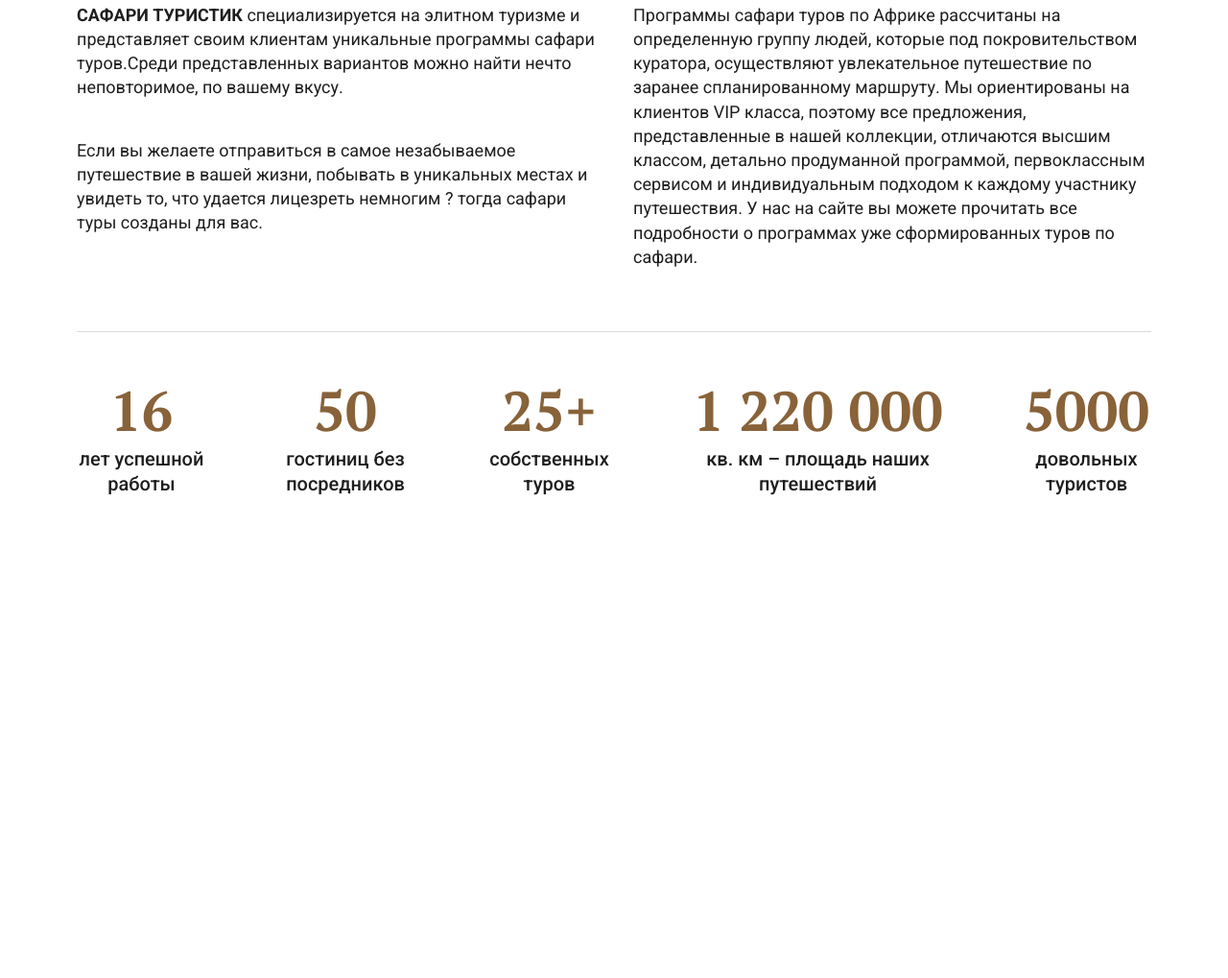
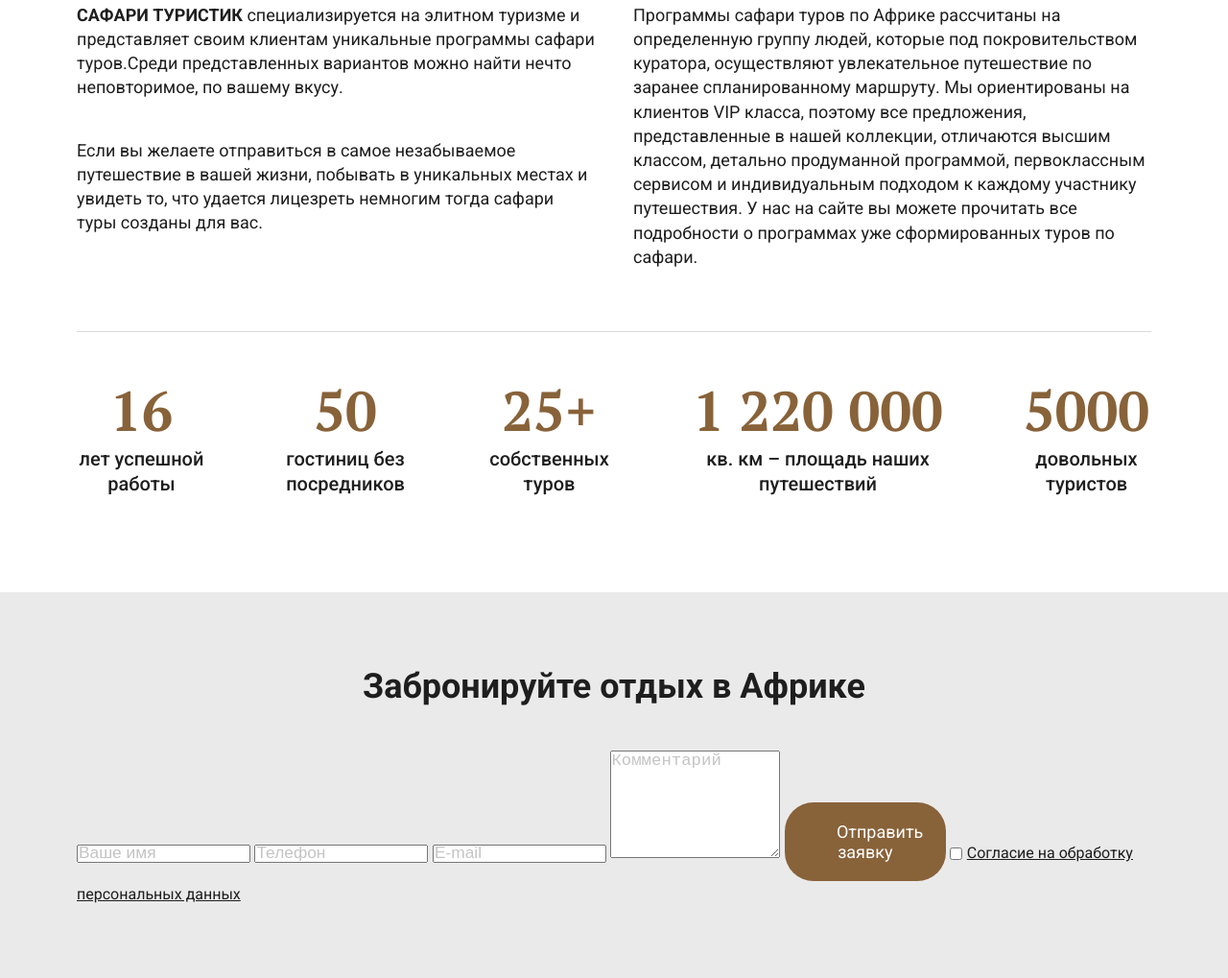
Before and after one commit to GolovanovAlex/Safari_in_Africa_landing, a plain HTML site: page index.html in a window 1280 px wide. Shown: the part 6070-7089 px from the top of the page at 96% size. Before the commit the page ends 6687 px from the top, so only its background shows below. Drawn offline with nearby package versions, Linux system fonts and the light colour scheme.

Commit message:
add form

```diff
--- a/index.html
+++ b/index.html
@@ -549,7 +549,7 @@
             <div class="content-text__box">
               <div class="content-text__column">
                 <p class="content-text__text">
-                  Сафари тур? Это уникальное путешествие в мир дикой природы,
+                  Сафари тур - это уникальное путешествие в мир дикой природы,
                   знакомство с многогранной Африкой, наблюдение за дикими
                   животными в их привычной среде обитания.
                 </p>
@@ -562,8 +562,7 @@
                 <p class="content-text__text">
                   Если вы желаете отправиться в самое незабываемое путешествие в
                   вашей жизни, побывать в уникальных местах и увидеть то, что
-                  удается лицезреть немногим ? тогда сафари туры созданы для
-                  вас.
+                  удается лицезреть немногим тогда сафари туры созданы для вас.
                 </p>
               </div>
               <div class="content-text__column">
@@ -607,6 +606,31 @@
           </div>
         </div>
       </section>
+      <section class="booking">
+        <div class="container">
+          <h2 class="booking__title title">Забронируйте отдых в Африке</h2>
+          <form class="form">
+            <input class="form__input" type="text" placeholder="Ваше имя" />
+            <input class="form__input" type="tel" placeholder="Телефон" />
+            <input class="form__input" type="email" placeholder="E-mail" />
+            <textarea
+              class="form__input-area"
+              type="textarea"
+              placeholder="Комментарий"
+            ></textarea>
+            <button class="form__btn button" type="submit">
+              Отправить заявку
+            </button>
+
+            <label class="form__label">
+              <input class="form__checkbox" type="checkbox" />
+              <a class="form__link" href="#"
+                >Согласие на обработку персональных данных</a
+              >
+            </label>
+          </form>
+        </div>
+      </section>
     </main>
     <script src="https://ajax.googleapis.com/ajax/libs/jquery/3.4.1/jquery.min.js"></script>
     <script src="js/jquery.magnific-popup.min.js"></script>
--- a/scss/style.scss
+++ b/scss/style.scss
@@ -333,8 +333,6 @@ body {
 .content-text {
   padding-top: 100px;
 
-  &__inner {
-  }
   &__title {
     text-align: center;
     text-transform: uppercase;
@@ -358,8 +356,7 @@ body {
       margin-top: 40px;
     }
   }
-  &__number {
-  }
+
   &__items {
     padding: 44px 0 100px;
 
@@ -386,3 +383,48 @@ body {
     }
   }
 }
+
+.booking {
+  background-color: $color-bg;
+  padding: 75px 0;
+  &__title {
+    font-weight: 700;
+    text-align: center;
+    margin-bottom: 43px;
+  }
+}
+
+.form {
+  &__input {
+    &::placeholder {
+      font-size: 16px;
+      font-weight: 400;
+      font-size: 130%;
+      color: $color-text-accent;
+    }
+  }
+  &__input-area {
+    max-width: 832px;
+    min-height: 112px;
+    &::placeholder {
+      font-size: 16px;
+      font-weight: 400;
+      font-size: 130%;
+      color: $color-text-accent;
+    }
+  }
+  &__btn {
+    max-width: 168px;
+  }
+  &__label {
+  }
+  &__checkbox {
+  }
+  &__link {
+    font-size: 16px;
+    font-weight: 400;
+    line-height: 130%;
+    color: $color-text-dark;
+    text-decoration: underline;
+  }
+}
```
Also changed, not shown: css/style.css.
